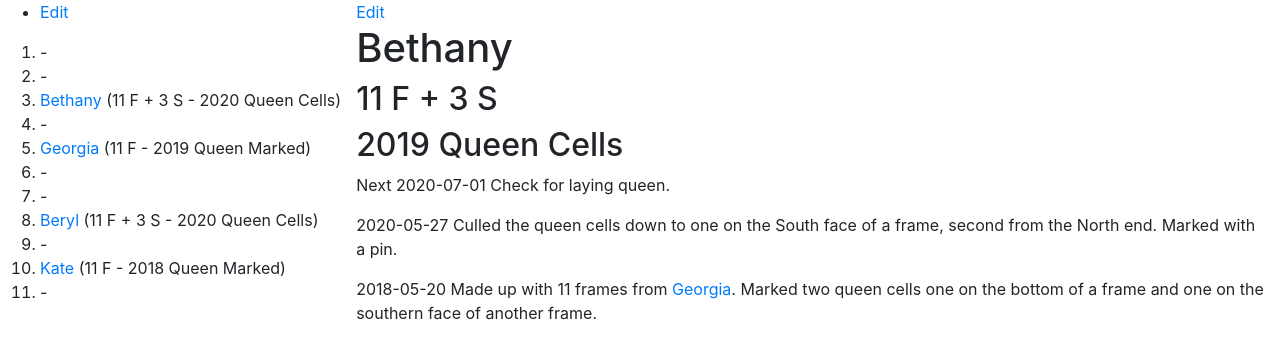
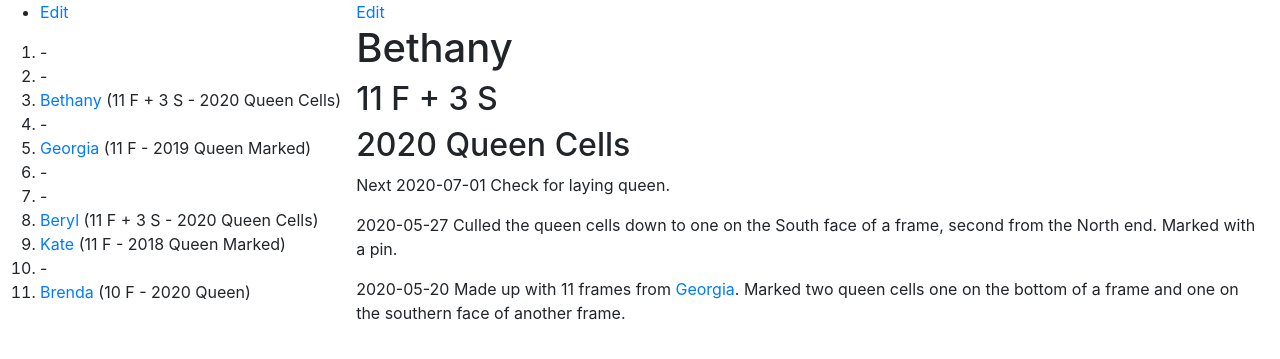
Before and after one commit to joejcollins/rhapsody-angel, a Jekyll site: the page built from queens/2020-bethany.md, in a window 1280 px wide. Shown: the top 359 px of the page. Built offline with Jekyll 4.4.1, drawn with Linux system fonts in a browser that asks for light colours; our own code applies the rules of GitHub Pages for plain Markdown files.

```diff
--- a/_includes/apiary.md
+++ b/_includes/apiary.md
@@ -8,6 +8,6 @@
 1. -
 1. -
 1. [Beryl]({{ site.baseurl }}/queens/2020-beryl.html) (11 F + 3 S - 2020 Queen Cells)
-1. -
 1. [Kate]({{ site.baseurl }}/queens/2018-kate.html) (11 F - 2018 Queen Marked)
 1. -
+1. [Brenda]({{ site.baseurl }}/queens/2020-brenda.html) (10 F - 2020 Queen)
--- a/queens/2020-bethany.md
+++ b/queens/2020-bethany.md
@@ -1,9 +1,9 @@
 # Bethany
 ## 11 F + 3 S
-## 2019 Queen Cells
+## 2020 Queen Cells
 
 Next 2020-07-01 Check for laying queen.
 
 2020-05-27 Culled the queen cells down to one on the South face of a frame, second from the North end.  Marked with a pin.
 
-2018-05-20 Made up with 11 frames from [Georgia]({{ site.baseurl }}/queens/2019-georgia.html).  Marked two queen cells one on the bottom of a frame and one on the southern face of another frame.
+2020-05-20 Made up with 11 frames from [Georgia]({{ site.baseurl }}/queens/2019-georgia.html).  Marked two queen cells one on the bottom of a frame and one on the southern face of another frame.
```
Also changed, not shown: queens/2020-beryl.md (+1 -1 lines), queens/2020-brenda.md (added, +5 -0 lines).
